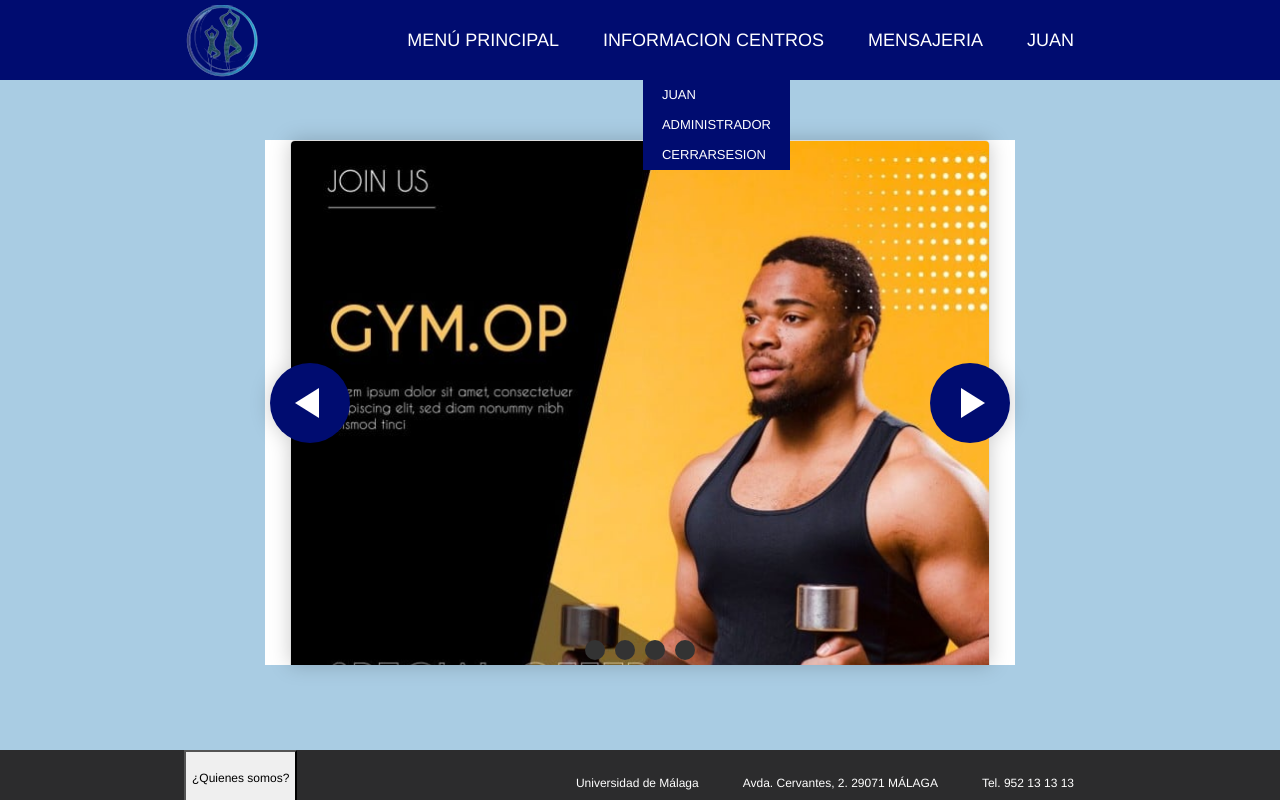
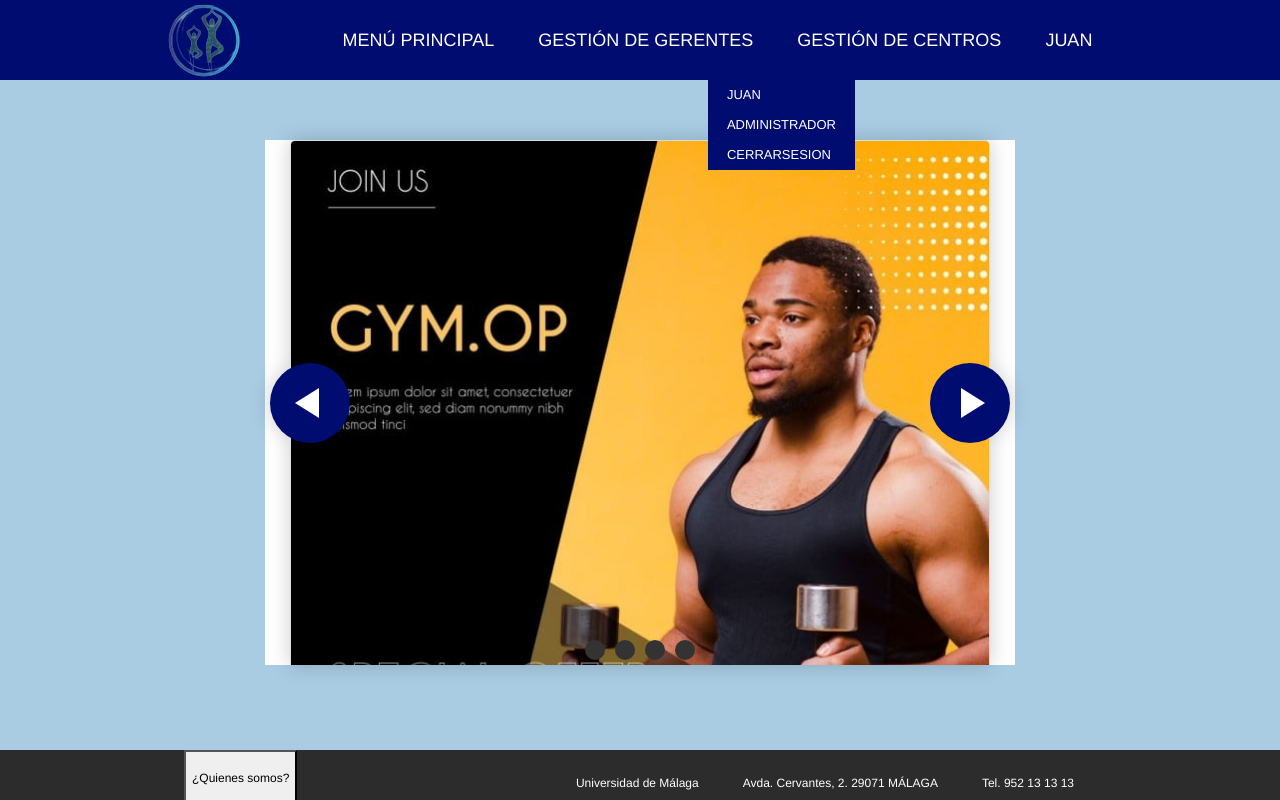
Before and after one commit to SII-Informatica-UMA/ciklum-tech4life, an Angular app in the folder frontend/Tech4Life-app/: page / in a window 1280 px wide. Both pictures are taken after a click on the link "JUAN". Built offline with nearby package versions, Linux system fonts and the light colour scheme.

Commit message:
Funciona dropdownMenu
He hecho lo mismo pero para el menu de los administradores

```diff
--- a/frontend/Tech4Life-app/src/app/app.component.html
+++ b/frontend/Tech4Life-app/src/app/app.component.html
@@ -3,4 +3,4 @@
   Esto es el html del componente principal o raiz desde el que
   se van a llamar al resto de componentes
 -->
-<app-barra-navegacion-gerente></app-barra-navegacion-gerente>
+<app-barra-navegacion></app-barra-navegacion>
--- a/frontend/Tech4Life-app/src/app/barra-navegacion/barra-navegacion.component.css
+++ b/frontend/Tech4Life-app/src/app/barra-navegacion/barra-navegacion.component.css
@@ -9,7 +9,7 @@
     padding: 90px 20px 0;
   }
 
-  .header {
+  .headerq {
     background-color: rgb(0, 12, 112);
     height: 80px;
     position: fixed;
@@ -19,19 +19,19 @@
     z-index: 5;
   }
 
-  .nav {
+  .navq {
     display: flex;
     justify-content: space-between;
     max-width:fit-content;
     margin: 0 auto;
   }
 
-  .nav-link {
+  .nav-linkq {
     color: white;
     text-decoration: none;
   }
 
-  .logo {
+  .logoq {
     font-size: 30px;
     font-weight: bold;
     padding: 0 40px;
@@ -40,13 +40,13 @@
     margin-top: 5px;
   }
 
-  .nav-menu {
+  .nav-menuq {
     display: flex;
     margin-right: 40px;
     list-style: none;
   }
 
-  .nav-menu-item {
+  .nav-menu-itemq {
     font-size: 18px;
     margin: 0 10px;
     line-height: 80px;
@@ -54,19 +54,19 @@
     width: max-content;
   }
 
-  .nav-menu-link {
+  .nav-menu-linkq {
     padding: 8px 12px;
     border-radius: 3px;
   }
 
-  .nav-menu-link:hover,
-  .nav-menu-link_active {
+  .nav-menu-linkq:hover,
+  .nav-menu-link_activeq {
     font-weight: bolder;
     transition: 0.5s;
   }
 
   /* TOGGLE */
-  .nav-toggle {
+  .nav-toggleq {
     color: white;
     background: none;
     border: none;
@@ -79,11 +79,11 @@
     display: none;
   }
 
-  .dropdown-toggle {
+  .dropdown-toggleq {
     position: relative;
   }
 
-  .dropdown-menu {
+  .dropdown-menuq {
     position: absolute;
     list-style: none;
     padding: 0;
@@ -95,12 +95,12 @@
     right: 425px;
   }
 
-  .dropdown-toggle:hover .dropdown-menu,
-  .dropdown-menu.show {
+  .dropdown-toggleq:hover .dropdown-menuq,
+  .dropdown-menuq.show {
     display: block;
   }
 
-  .dropdown-menu li {
+  .dropdown-menuq li {
     line-height: 16px;
     padding: 7px;
   }
--- a/frontend/Tech4Life-app/src/app/barra-navegacion/barra-navegacion.component.html
+++ b/frontend/Tech4Life-app/src/app/barra-navegacion/barra-navegacion.component.html
@@ -1,25 +1,25 @@
 <html>
-<header class="header">
-    <nav class="nav">
-        <div class="logo" id="menu">
+<header class="headerq">
+    <nav class="navq">
+        <div class="logoq" id="menu">
             <img [src]="logo" alt="Logo Tech4Life">
         </div>
-      <ul class="nav-menu">
-        <li class="nav-menu-item">
-          <a href="#" class="nav-menu-link nav-link" (click)="abrirMenu()">Menú Principal</a>
+      <ul class="nav-menuq">
+        <li class="nav-menu-itemq">
+          <a href="#" class="nav-menu-linkq nav-linkq" (click)="abrirMenu()">Menú Principal</a>
         </li>
-        <li class="nav-menu-item">
-          <a href="#" class="nav-menu-link nav-link" (click)="abrirGerentes()">Gestión de Gerentes</a>
+        <li class="nav-menu-itemq">
+          <a href="#" class="nav-menu-linkq nav-linkq" (click)="abrirGerentes()">Gestión de Gerentes</a>
         </li>
-        <li class="nav-menu-item">
-          <a href="#" class="nav-menu-link nav-link" (click)="abrirCentros()">Gestión de Centros</a>
+        <li class="nav-menu-itemq">
+          <a href="#" class="nav-menu-linkq nav-linkq" (click)="abrirCentros()">Gestión de Centros</a>
         </li>
-        <li class="nav-menu-item">
-          <a href="#" class="nav-menu-link nav-link dropdown-toggle" id="name" (click)="isDropdownOpen=!isDropdownOpen" [class.active]="isDropdownOpen">{{ usuario?.nombre }}</a>
-          <ul class="dropdown-menu" *ngIf="isDropdownOpen">
-            <li><a href="#" class="nav-menu-link nav-link">{{ usuario?.nombre }}</a></li>
-            <li><a href="#" class="nav-menu-link nav-link">{{mostrarRol()}}</a></li>
-            <li><a href="#" class="nav-menu-link nav-link">CerrarSesion</a></li>
+        <li class="nav-menu-itemq">
+          <a href="#" class="nav-menu-linkq nav-linkq dropdown-toggleq" id="name" (click)="isDropdownOpen=!isDropdownOpen" [class.active]="isDropdownOpen">{{ usuario?.nombre }}</a>
+          <ul class="dropdown-menuq" *ngIf="isDropdownOpen">
+            <li><a href="#" class="nav-menu-linkq nav-linkq">{{ usuario?.nombre }}</a></li>
+            <li><a href="#" class="nav-menu-linkq nav-linkq">{{mostrarRol()}}</a></li>
+            <li><a href="#" class="nav-menu-linkq nav-linkq">CerrarSesion</a></li>
           </ul>
         </li>
       </ul>
```
